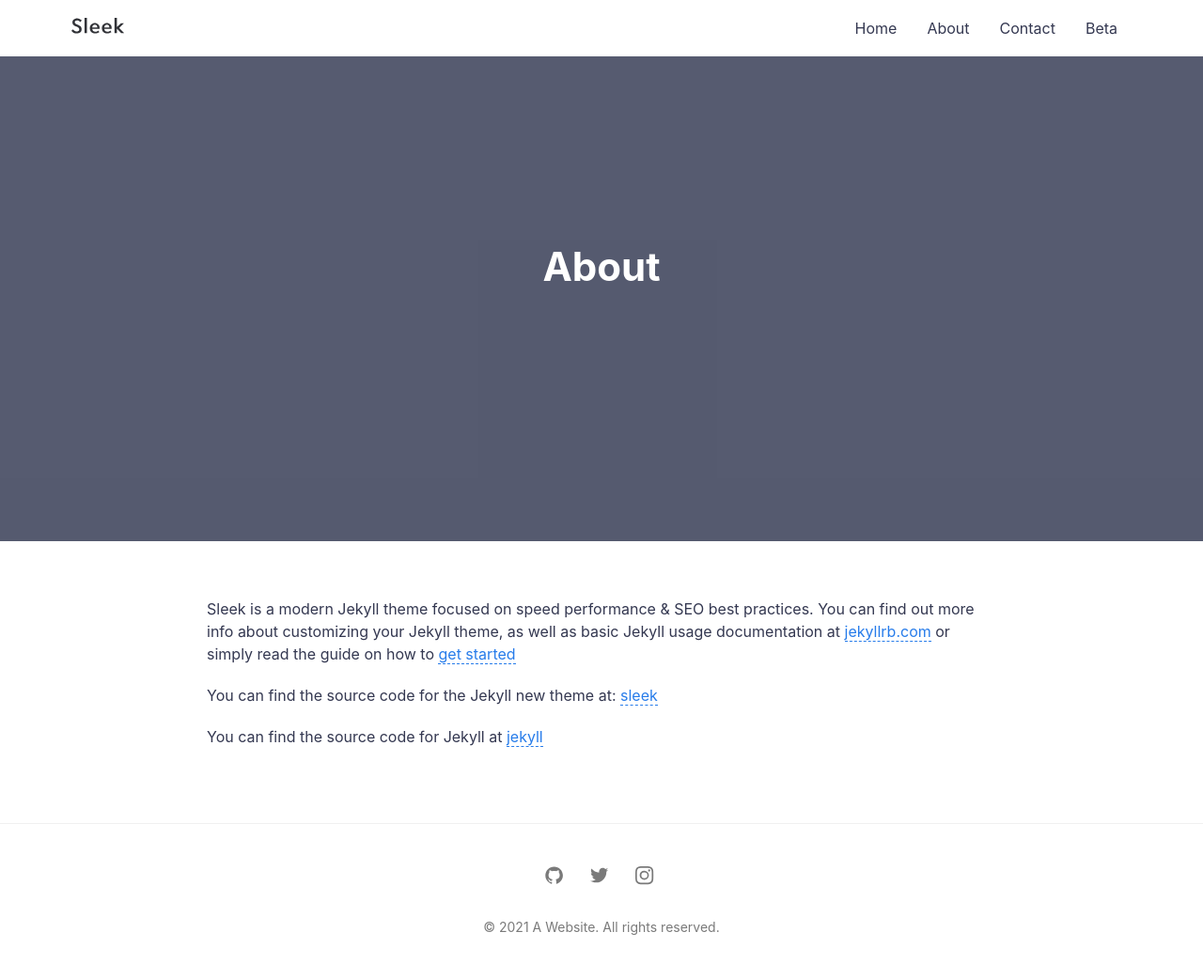
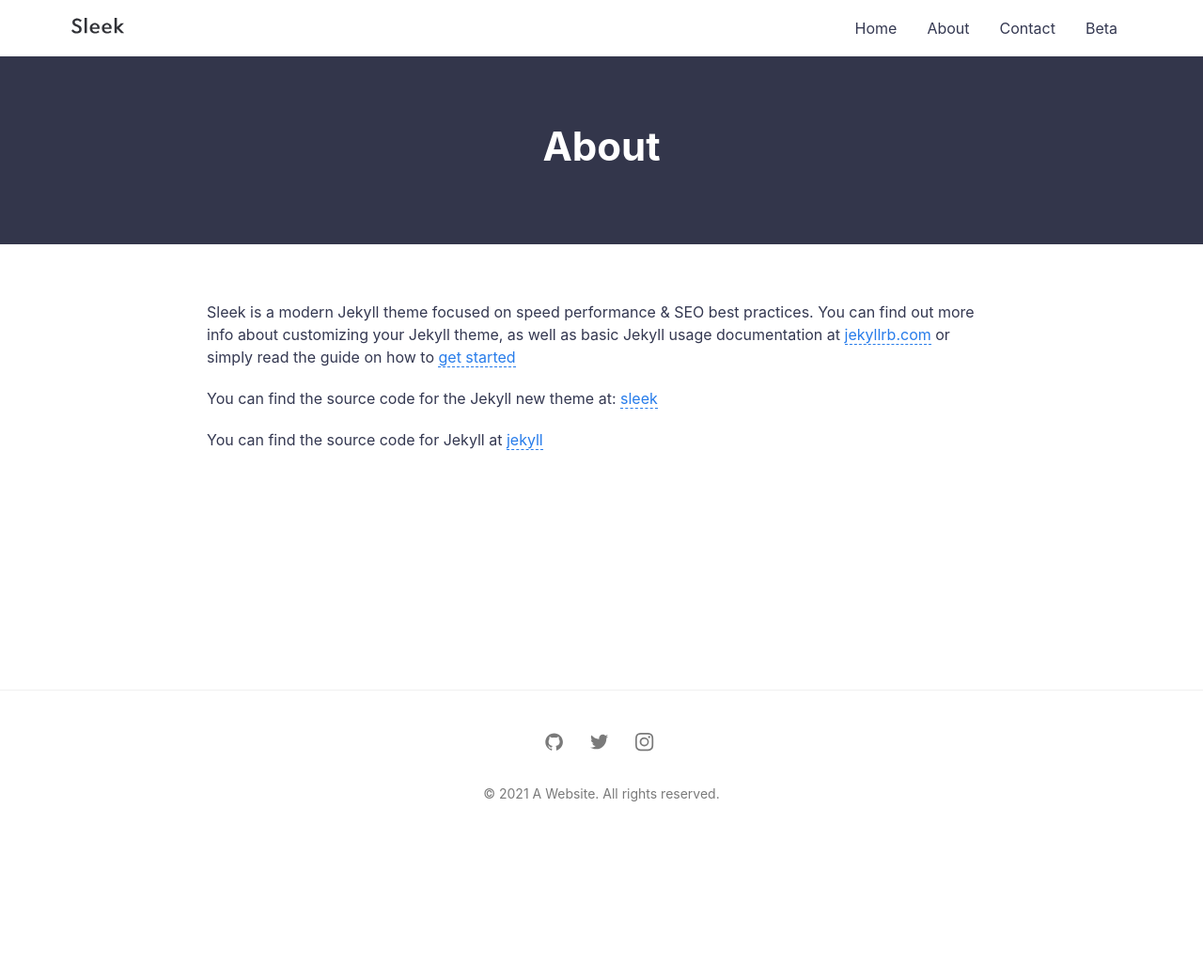
Before and after one commit to janczizikow/sleek, a Jekyll site: the page built from about.md, in a window 1280 px wide. Shown: the whole page at 94% size. Built offline with Jekyll 4.4.1, drawn with Linux system fonts in a browser that asks for light colours; after the commit the page ends 900 px from its top, so only the background shows below that.

Commit message:
Update page.html

```diff
--- a/_layouts/page.html
+++ b/_layouts/page.html
@@ -22,7 +22,7 @@ layout: compress
     {% if page.featured-img %}
     <div class="hero lazyload" data-bg="{{ site.url }}{{ site.baseurl }}/assets/img/posts/{{ page.featured-img }}.jpg">
     {% else %}
-    <div class="hero dark-bg">
+    <div class="hero--small">
     {% endif %}
       <div class="hero__wrap">
         <h1 class="hero__title">{{ page.title }}</h1>
```
